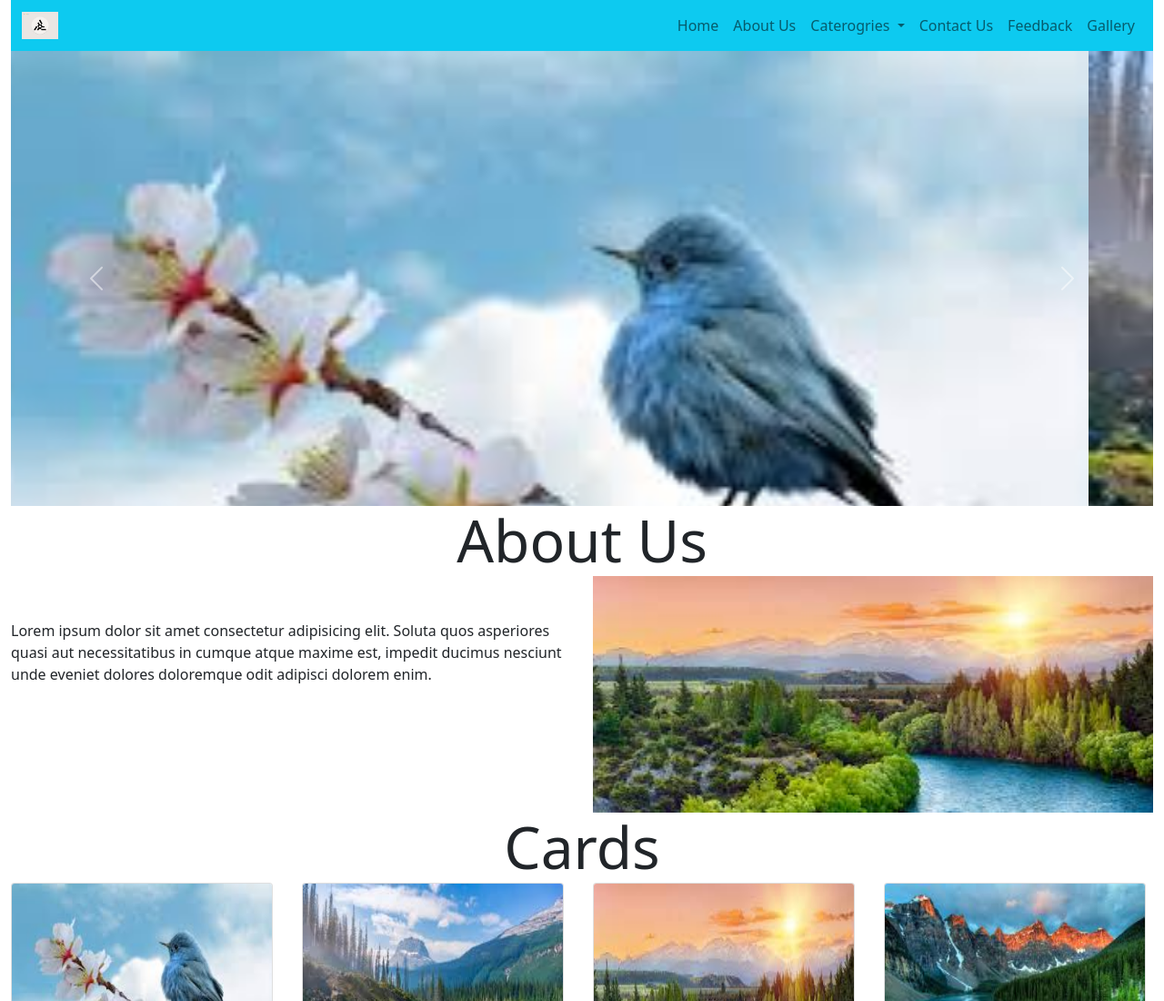
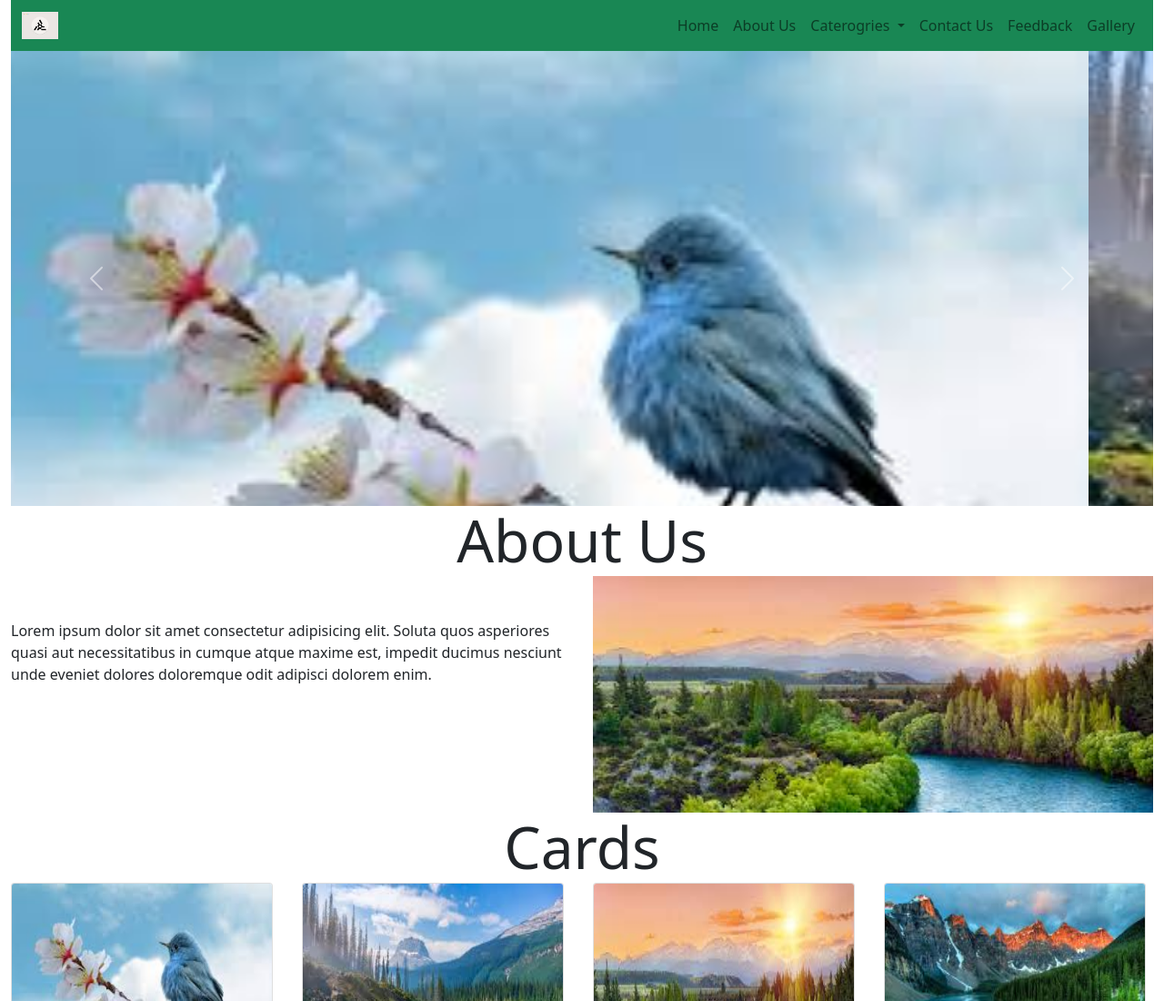
Before and after one commit to SyedaFatimaNazi/projecthost.github.io, a plain HTML site: page index.html in a window 1280 px wide. Shown: the top 1100 px of the page at 91% size. Drawn offline with nearby package versions, Linux system fonts and the light colour scheme.

Commit message:
change color

```diff
--- a/index.html
+++ b/index.html
@@ -12,7 +12,7 @@
 
 
 <div class="container-fluid">
-    <nav class="navbar navbar-expand-lg navbar-light bg-info">
+    <nav class="navbar navbar-expand-lg navbar-light bg-success">
         <div class="container-fluid">
           <!-- <a class="navbar-brand" href="#">Navbar</a> -->
           <img src="images/download.png" class="navbarlogo">
```
